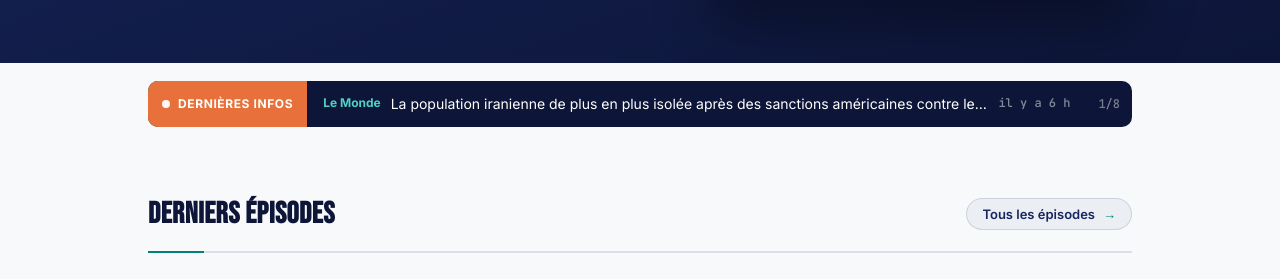
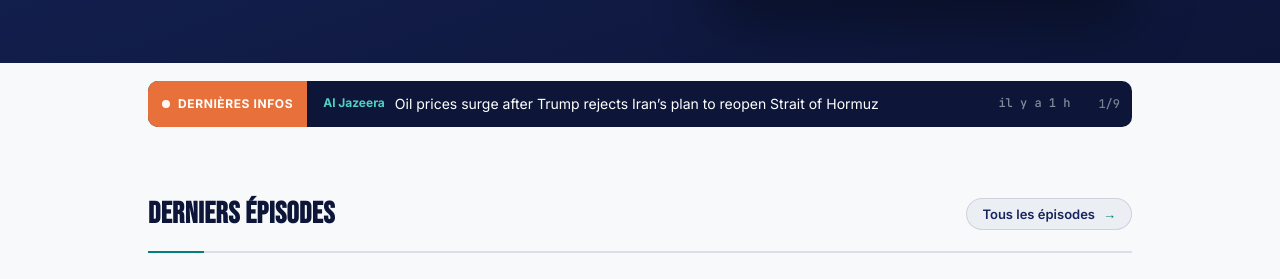
Before and after one commit to InsideEnergyMarkets/Inside-Energy-Markets, a Jekyll site: the page built from index.html, in a window 1280 px wide and 900 px high, scrolled down 406 px. Shown: the part 165-444 px from the top of the window. Built offline with Jekyll 4.4.1, drawn with Linux system fonts in a browser that asks for light colours.

```diff
--- a/_data/incidents.json
+++ b/_data/incidents.json
@@ -1,5 +1,5 @@
 {
- "updated_at": "2026-09-28T08:46:14+00:00",
+ "updated_at": "2026-09-28T10:46:07+00:00",
  "stats": {
   "total_30d": 20,
   "attacks_30d": 14,
--- a/_data/news.json
+++ b/_data/news.json
@@ -1,6 +1,12 @@
 {
- "updated_at": "2026-09-28T08:46:14+00:00",
+ "updated_at": "2026-09-28T10:46:07+00:00",
  "items": [
+  {
+   "title": "Oil prices surge after Trump rejects Iran’s plan to reopen Strait of Hormuz",
+   "url": "https://www.aljazeera.com/economy/2026/9/28/oil-prices-surge-after-trump-rejects-irans-plan-to-reopen-strait-of-hormuz?traffic_source=rss",
+   "source": "Al Jazeera",
+   "date": "2026-09-28T09:17:29+00:00"
+  },
   {
    "title": "La population iranienne de plus en plus isolée après des sanctions américaines contre les compagnies aériennes du pays",
    "url": "https://www.lemonde.fr/international/article/2026/09/28/la-population-iranienne-de-plus-en-plus-isolee-apres-des-sanctions-americaines-contre-les-compagnies-aeriennes-du-pays_6784911_3210.html",
--- a/_data/podcast.json
+++ b/_data/podcast.json
@@ -1,5 +1,5 @@
 {
- "updated_at": "2026-09-28T09:08:26+00:00",
+ "updated_at": "2026-09-28T10:46:08+00:00",
  "episodes": {
   "9": {
    "audio": "https://anchor.fm/s/10edf0868/podcast/play/126231198/https%3A%2F%2Fd3ctxlq1ktw2nl.cloudfront.net%2Fstaging%2F2026-8-24%2F939b6a48-aacd-92e6-b742-c5ee251f092e.mp3",
```
